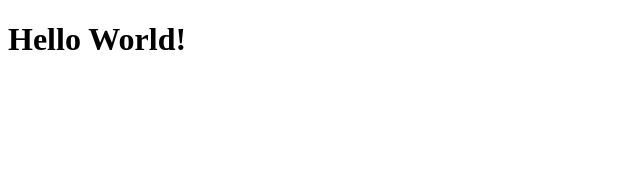
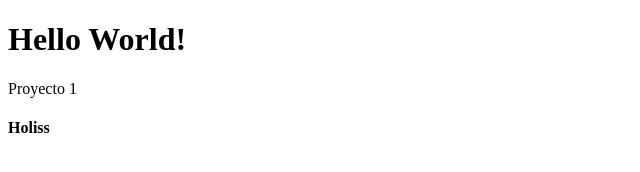
Before and after one commit to LuanaIacobucci/EVA1-WEB, a plain HTML site: page index.html in a window 1280 px wide. Shown: the whole page, without its empty margins (0-640 px from the left). Drawn offline with Linux system fonts and the light colour scheme.

Commit message:
Prueba 1

```diff
--- a/index.html
+++ b/index.html
@@ -12,6 +12,8 @@
 <nav></nav>
 <div>
     <h1>Hello World!</h1>
+    <p>Proyecto 1</p>
+    <h4>Holiss</h4>
 </div>
 <footer>
 
```
